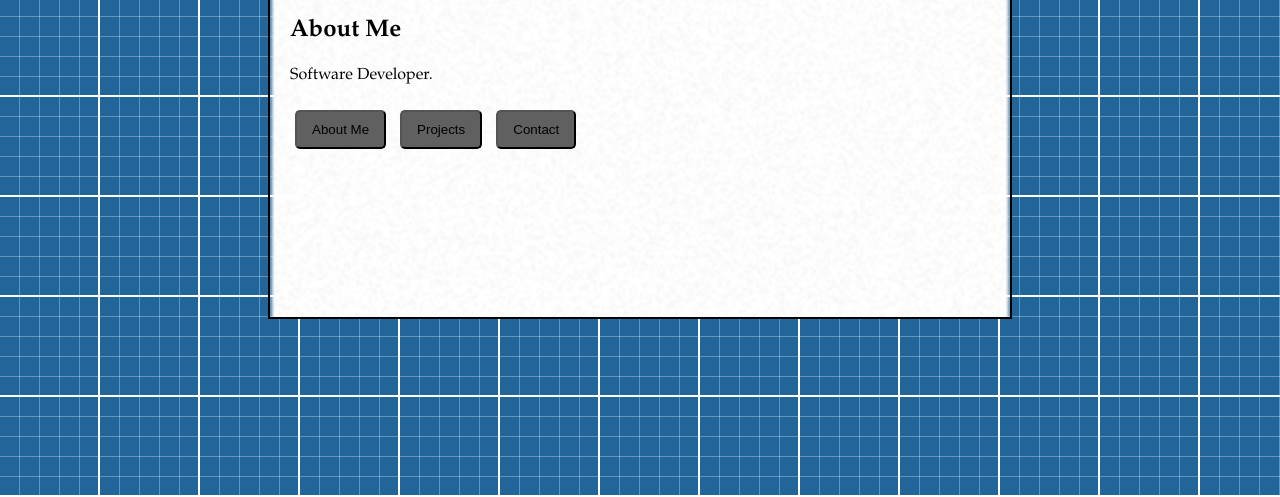
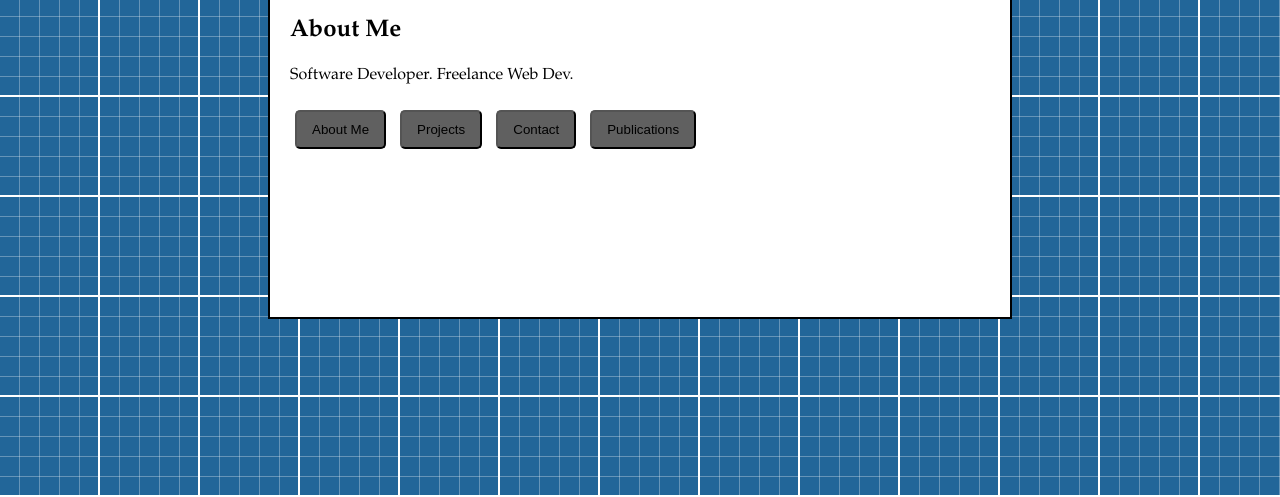
Before and after one commit to jcbolo72012/portfolio, a website: page index.html in a window 1280 px wide. Shown: the part 303-800 px from the top of the page. Drawn offline with Linux system fonts and the light colour scheme.

Commit message:
added publications page

```diff
--- a/index.html
+++ b/index.html
@@ -18,6 +18,7 @@
             <button id='about-btn' onclick="changeContent('about')">About Me</button>
             <button id='projects-btn' onclick="changeContent('projects')">Projects</button>
             <button id='contact-btn' onclick="changeContent('contact')">Contact</button>
+            <button id='publications-btn' onclick="changeContent('publications')">Publications</button>
         </div>
     </div>
     <script src="scripts/app.js"></script>
--- a/scripts/app.js
+++ b/scripts/app.js
@@ -2,15 +2,19 @@ document.addEventListener('DOMContentLoaded', function() {
     const content = {
         about: {
             title: "About Me",
-            text: "Software Developer."
+            text: "Software Developer. Freelance Web Dev."
         },
         projects: {
             title: "Projects",
-            text: "Law Firm Site (<a href='https://richardsulzmanlaw.com' target='_blank'>richardsulzmanlaw.com</a>) | Music Generation | Portfolio Website"
+            text: "(<a href='https://richardsulzmanlaw.com' target='_blank'>Law Firm Site</a>)"
         },
         contact: {
             title: "Contact Me",
             text: "jcbolo72012@gmail.com"
+        },
+        publications: {
+            title: "Publications",
+            text: "..."
         }
     };
 
@@ -34,6 +38,10 @@ document.addEventListener('DOMContentLoaded', function() {
         updateContent('contact');
     });
 
+     document.getElementById('publications-btn').addEventListener('click', function() {
+        updateContent('publications');
+    });
+
     // Initialize with the About Me section
     updateContent('about');
 });
--- a/styles/style.css
+++ b/styles/style.css
@@ -27,12 +27,12 @@ body {
     font: Garamond;
     transition: transform 0.2s;
     /* background-color: #e0e0e0; */
-    background-image: url('../assets/so-white.png');
+    background-color: white;
     background-size: 100%;
 }
 
 .card:hover {
-    transform: scale(1.05);
+    transform: scale(1.025);
 }
 
 .button-container {
```
